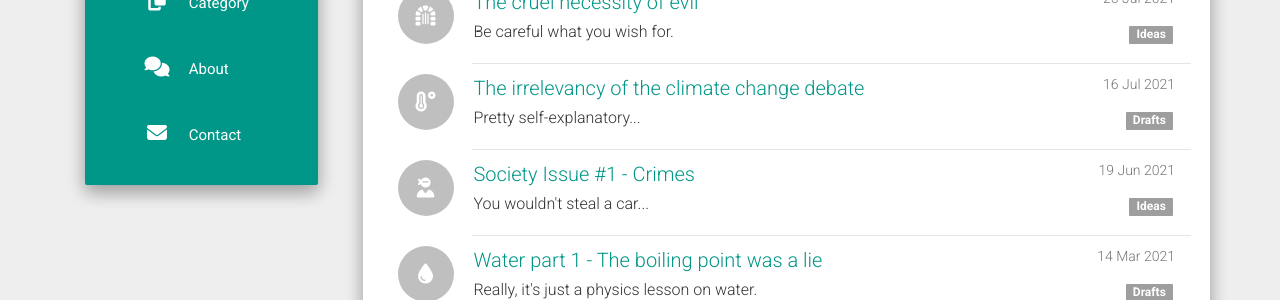
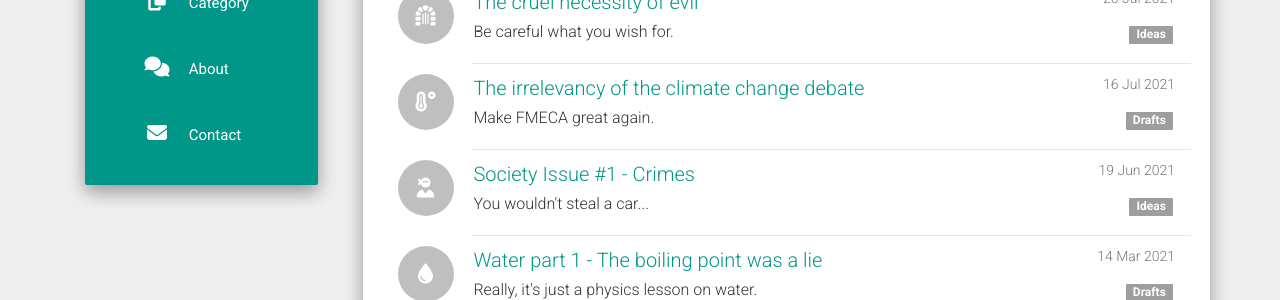
Before and after one commit to WanderingSpaceThinker/nonexistence, a Jekyll site: the page built from index.html, in a window 1280 px wide and 1028 px high. Shown: the part 325-625 px from the top of the window. Built offline with Jekyll 4.4.1, drawn with Linux system fonts in a browser that asks for light colours; nearby versions of some CDN libraries; the list of posts is cut into pages by our own code.

Commit message:
chore: update post

```diff
--- a/_posts/2021-07-16-Irrelevancy-climate-change.md
+++ b/_posts/2021-07-16-Irrelevancy-climate-change.md
@@ -1,7 +1,7 @@
 ---
 layout: post
 title: "The irrelevancy of the climate change debate"
-description: "Pretty self-explanatory..."
+description: "Make FMECA great again."
 date:   2021-07-16
 categories: ["Drafts"]
 icon: "fas fa-temperature-high"
```
